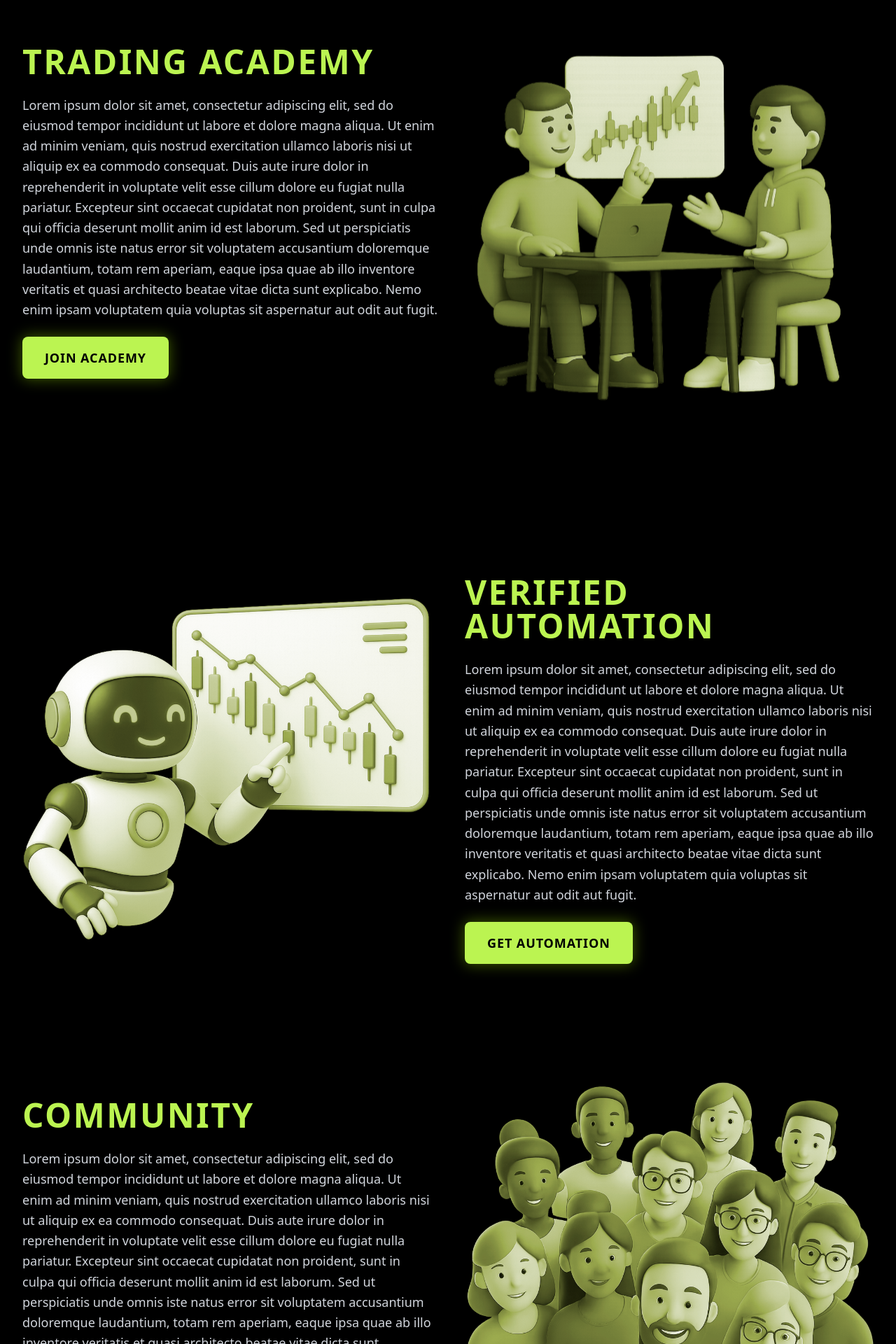
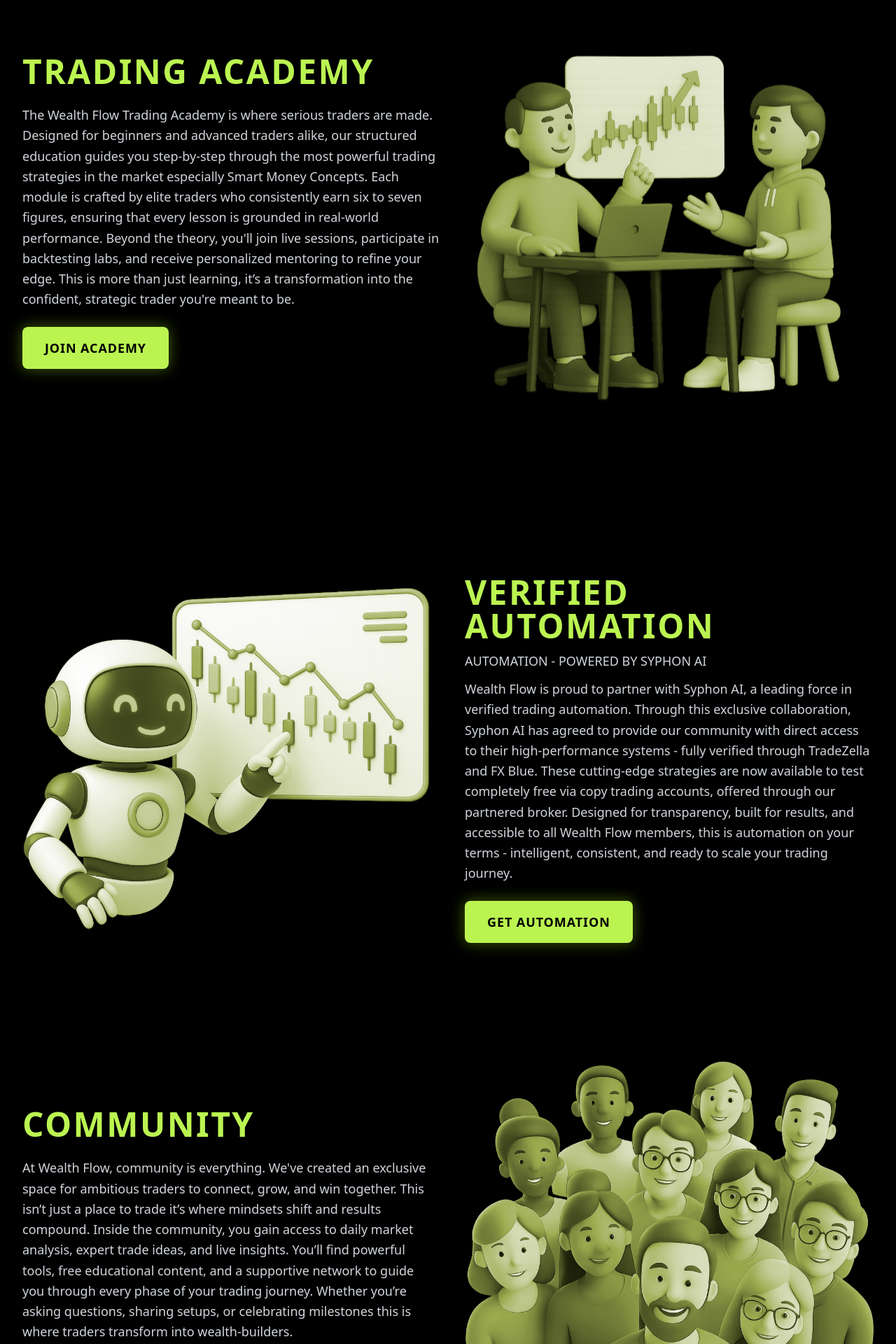
Before and after one commit to sterinpaul/wealth-flow, a React (Vite) app: page / in a window 1280 px wide. Shown: the part 3260-5180 px from the top of the page at 70% size. Built offline with nearby package versions, Linux system fonts and the light colour scheme; no server answers.

Commit message:
refactor(data): Added real data to community, trading and automation section

```diff
--- a/src/components/Community.tsx
+++ b/src/components/Community.tsx
@@ -41,18 +41,7 @@ const Community = () => {
             </h2>
 
             <p className="text-gray-300 text-lg leading-relaxed">
-              Lorem ipsum dolor sit amet, consectetur adipiscing elit, sed do
-              eiusmod tempor incididunt ut labore et dolore magna aliqua. Ut enim ad
-              minim veniam, quis nostrud exercitation ullamco laboris nisi ut
-              aliquip ex ea commodo consequat. Duis aute irure dolor in
-              reprehenderit in voluptate velit esse cillum dolore eu fugiat nulla
-              pariatur. Excepteur sint occaecat cupidatat non proident, sunt in
-              culpa qui officia deserunt mollit anim id est laborum. Sed ut
-              perspiciatis unde omnis iste natus error sit voluptatem accusantium
-              doloremque laudantium, totam rem aperiam, eaque ipsa quae ab illo
-              inventore veritatis et quasi architecto beatae vitae dicta sunt
-              explicabo. Nemo enim ipsam voluptatem quia voluptas sit aspernatur aut
-              odit aut fugit.
+              At Wealth Flow, community is everything. We've created an exclusive space for ambitious traders to connect, grow, and win together. This isn’t just a place to trade it’s where mindsets shift and results compound. Inside the community, you gain access to daily market analysis, expert trade ideas, and live insights. You’ll find powerful tools, free educational content, and a supportive network to guide you through every phase of your trading journey. Whether you’re asking questions, sharing setups, or celebrating milestones this is where traders transform into wealth-builders.
             </p>
 
             <motion.button
--- a/src/components/Hero.tsx
+++ b/src/components/Hero.tsx
@@ -1,4 +1,5 @@
 import { motion } from 'framer-motion';
+const BACKGROUND_VIDEO = import.meta.env.VITE_HERO_BACKGROUND_VIDEO
 
 const Hero = () => {
   const fadeInUp = {
@@ -25,7 +26,7 @@ const Hero = () => {
         playsInline
         className="absolute inset-0 w-full h-full object-cover"
       >
-        <source src="https://res.cloudinary.com/cloud-personal-project/video/upload/v1753657982/background-video_ea6rji.mp4" type="video/mp4" />
+        <source src={BACKGROUND_VIDEO} type="video/mp4" />
       </video>
       <div className="absolute inset-0 bg-black/40"></div>
       <div className="relative max-w-7xl mx-auto px-4 sm:px-6 lg:px-8 text-center">
--- a/src/components/Testimonials.tsx
+++ b/src/components/Testimonials.tsx
@@ -45,9 +45,9 @@ const testimonials = [
   {
     id: 6,
     name: "Sterin Paul",
-    role: "IT Manager",
-    company: "Lifology",
-    text: "We couldn't be happier with the results!",
+    role: "CTO",
+    company: "Innovento",
+    text: "Always getting more than expected.",
     avatar: "SP",
   },
 ];
--- a/src/components/TradingAcademy.tsx
+++ b/src/components/TradingAcademy.tsx
@@ -41,18 +41,7 @@ const TradingAcademy = () => {
             </h2>
 
             <p className="text-gray-300 text-lg leading-relaxed">
-              Lorem ipsum dolor sit amet, consectetur adipiscing elit, sed do
-              eiusmod tempor incididunt ut labore et dolore magna aliqua. Ut enim ad
-              minim veniam, quis nostrud exercitation ullamco laboris nisi ut
-              aliquip ex ea commodo consequat. Duis aute irure dolor in
-              reprehenderit in voluptate velit esse cillum dolore eu fugiat nulla
-              pariatur. Excepteur sint occaecat cupidatat non proident, sunt in
-              culpa qui officia deserunt mollit anim id est laborum. Sed ut
-              perspiciatis unde omnis iste natus error sit voluptatem accusantium
-              doloremque laudantium, totam rem aperiam, eaque ipsa quae ab illo
-              inventore veritatis et quasi architecto beatae vitae dicta sunt
-              explicabo. Nemo enim ipsam voluptatem quia voluptas sit aspernatur aut
-              odit aut fugit.
+              The Wealth Flow Trading Academy is where serious traders are made. Designed for beginners and advanced traders alike, our structured education guides you step-by-step through the most powerful trading strategies in the market especially Smart Money Concepts. Each module is crafted by elite traders who consistently earn six to seven figures, ensuring that every lesson is grounded in real-world performance. Beyond the theory, you'll join live sessions, participate in backtesting labs, and receive personalized mentoring to refine your edge. This is more than just learning, it’s a transformation into the confident, strategic trader you're meant to be.
             </p>
 
             <motion.button
--- a/src/components/VerifiedAutomation.tsx
+++ b/src/components/VerifiedAutomation.tsx
@@ -40,19 +40,10 @@ const VerifiedAutomation = () => {
               VERIFIED AUTOMATION
             </h2>
 
+            <p className="text-gray-300 text-lg leading-1">
+              AUTOMATION - POWERED BY SYPHON AI</p>
             <p className="text-gray-300 text-lg leading-relaxed">
-              Lorem ipsum dolor sit amet, consectetur adipiscing elit, sed do
-              eiusmod tempor incididunt ut labore et dolore magna aliqua. Ut enim ad
-              minim veniam, quis nostrud exercitation ullamco laboris nisi ut
-              aliquip ex ea commodo consequat. Duis aute irure dolor in
-              reprehenderit in voluptate velit esse cillum dolore eu fugiat nulla
-              pariatur. Excepteur sint occaecat cupidatat non proident, sunt in
-              culpa qui officia deserunt mollit anim id est laborum. Sed ut
-              perspiciatis unde omnis iste natus error sit voluptatem accusantium
-              doloremque laudantium, totam rem aperiam, eaque ipsa quae ab illo
-              inventore veritatis et quasi architecto beatae vitae dicta sunt
-              explicabo. Nemo enim ipsam voluptatem quia voluptas sit aspernatur aut
-              odit aut fugit.
+              Wealth Flow is proud to partner with Syphon AI, a leading force in verified trading automation. Through this exclusive collaboration, Syphon AI has agreed to provide our community with direct access to their high-performance systems - fully verified through TradeZella and FX Blue. These cutting-edge strategies are now available to test completely free via copy trading accounts, offered through our partnered broker. Designed for transparency, built for results, and accessible to all Wealth Flow members, this is automation on your terms - intelligent, consistent, and ready to scale your trading journey.
             </p>
 
             <motion.button
```
